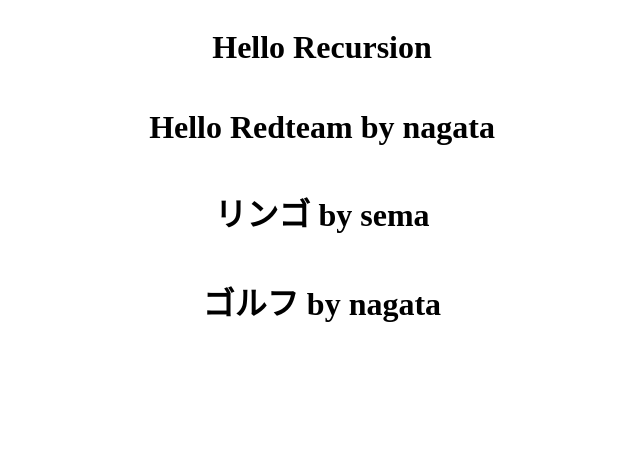
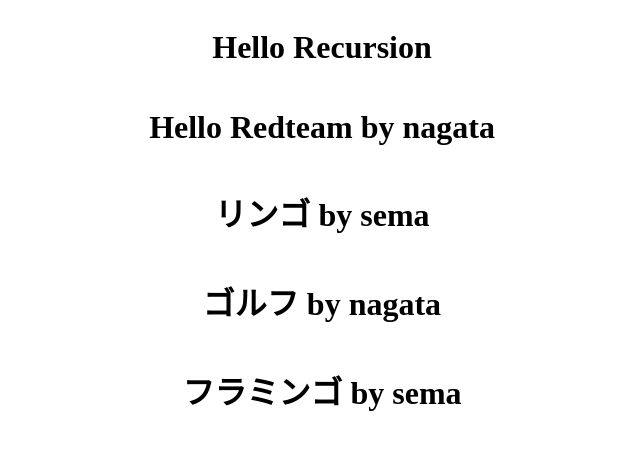
Before and after one commit to teamDorange/task1, a plain HTML site: page index.html in a window 1280 px wide. Shown: the whole page, without its empty margins (318-958 px from the left). Drawn offline with Linux system fonts and the light colour scheme.

Commit message:
ゴ攻めで行きます！

```diff
--- a/index.html
+++ b/index.html
@@ -13,6 +13,7 @@
         <h1>Hello Redteam by nagata</h1>
         <h1>リンゴ by sema</h1>
         <h1>ゴルフ by nagata</h1>
+        <h1>フラミンゴ by sema</h1>
     </div>
 </body>
 </html>
```
